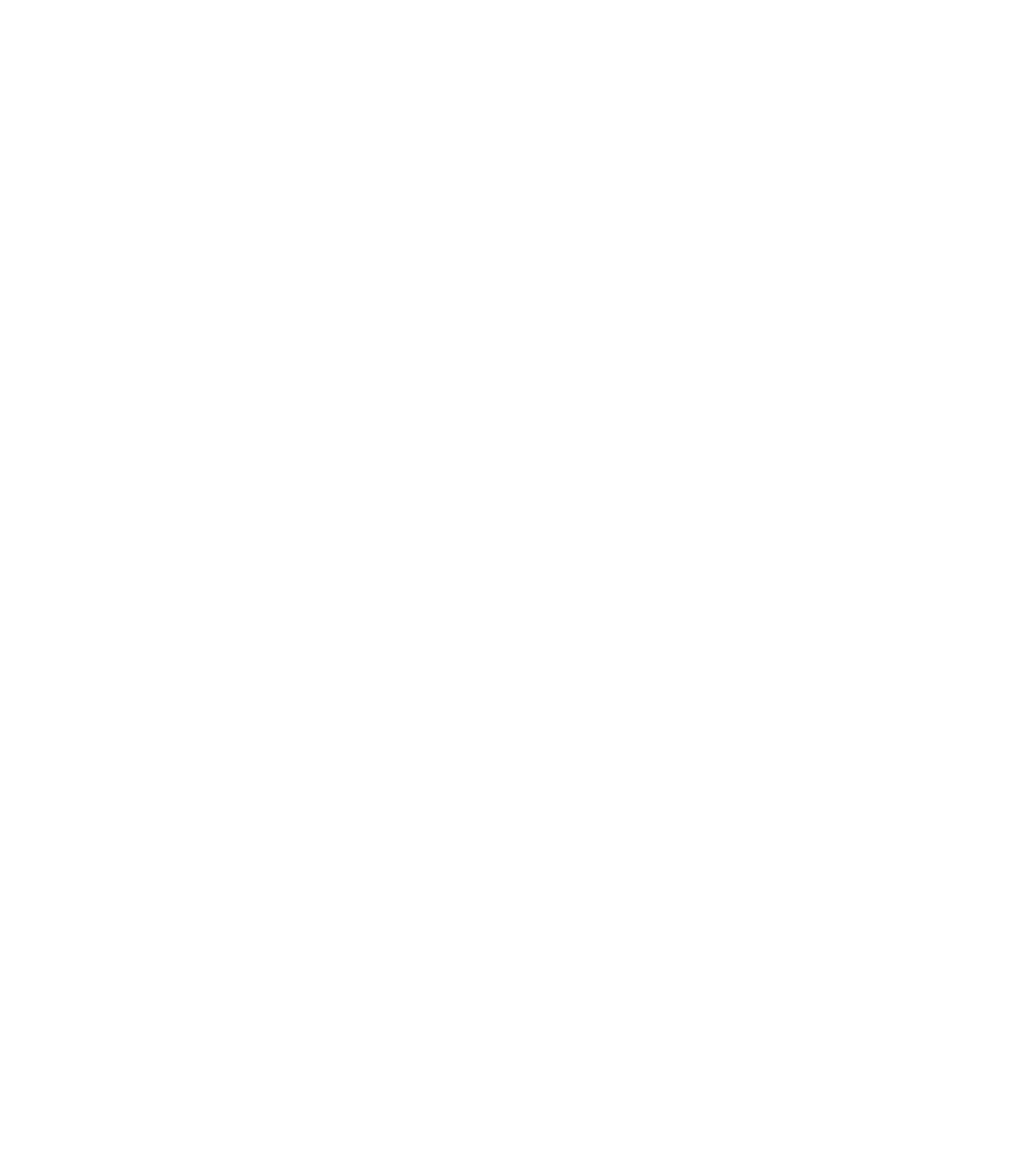
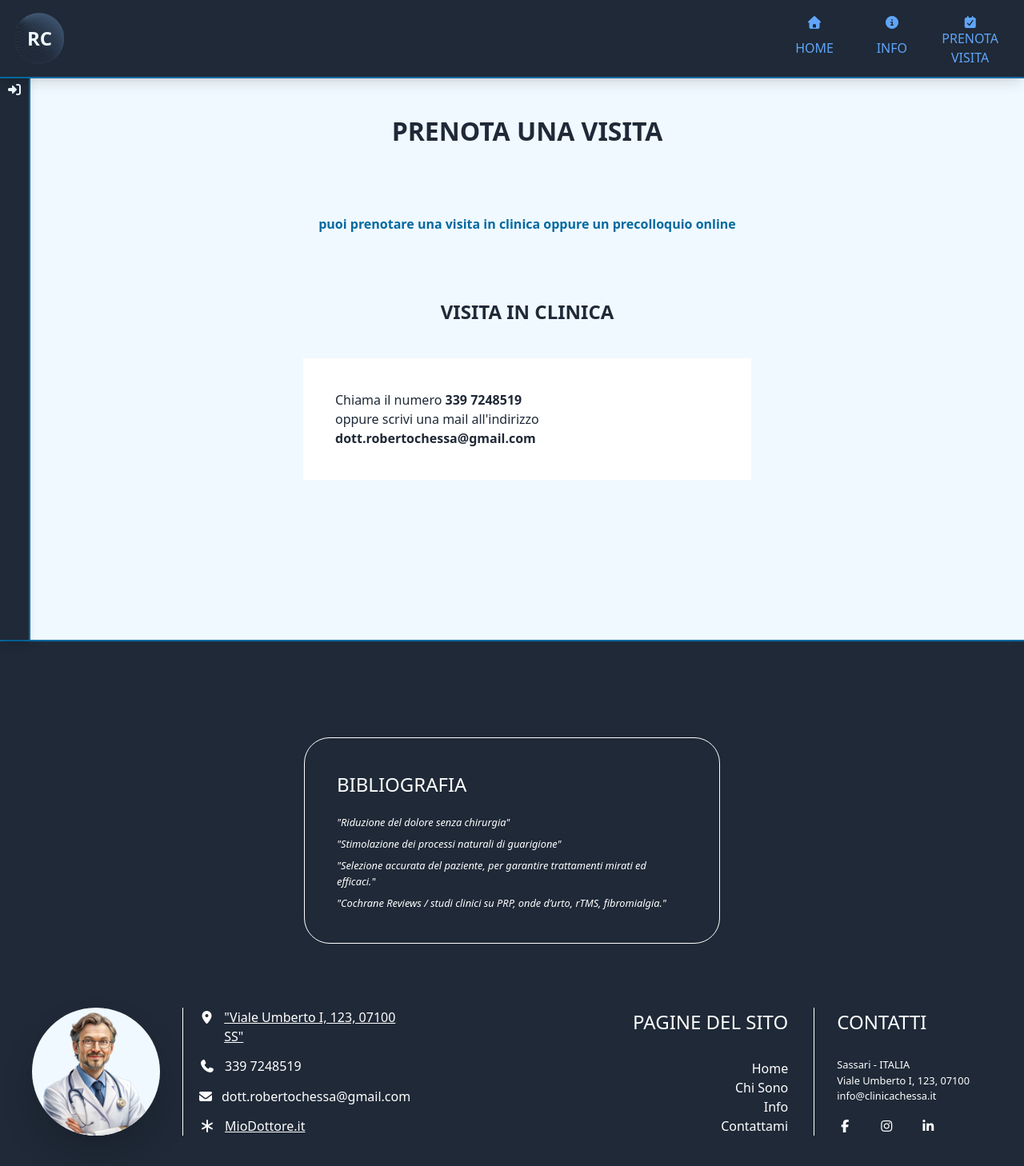
Before and after one commit to CarloDettori/heal-terapy-fe, a React (Vite) app: page /reserve in a window 1280 px wide. Before the commit this address had no page. Shown: the whole page at 80% size. Before the commit the page ends 800 px from the top, so only its background shows below. Built offline with nearby package versions, Linux system fonts and the light colour scheme.

Commit message:
succespage

```diff
--- a/src/App.jsx
+++ b/src/App.jsx
@@ -8,6 +8,7 @@
 import HomePage from "./pages/HomePage.jsx";
 import UsPage from "./pages/UsPage.jsx";
 import ReservePage from "./pages/ReservePage.jsx";
+import PaymentSuccesPage from "./pages/booking/PaymentSuccesPage.jsx";
 import InfoPage from "./pages/InfoPage.jsx";
 import OzonoterapiaPage from "./pages/infoPages/OzonoterapiaPage.jsx"
 import ScramblerTreapyPage from "./pages/infoPages/ScramblerPage.jsx"
@@ -23,6 +24,7 @@
 import OzonoStoryPage from "./pages/infoPages/OzonoPages/OzonoStoryPage.jsx";
 import OzonoPeoplePage from "./pages/infoPages/OzonoPages/OzonoPeoplePage.jsx";
 import OzonoAskPage from "./pages/infoPages/OzonoPages/OzonoAskPage.jsx";
+
 function App() {
 
   return (
@@ -49,7 +51,8 @@
             <Route path="/info/5" element={<FibromialgiaPage />} />
             <Route path="/info/6" element={<RigenerazioneArticolarePage />} />
             <Route path="/info/7" element={<TratMininvasiviPage />} />
-            <Route path="/contact" element={<ReservePage />} />
+            <Route path="/reserve" element={<ReservePage />} />
+            <Route path="/success" element={<PaymentSuccesPage />} />
           </Route>
         </Routes>
       </BrowserRouter>
--- a/src/layout/Header.jsx
+++ b/src/layout/Header.jsx
@@ -15,6 +15,12 @@
             name: "INFO",
             route: "info",
             icon: "fa-solid fa-circle-info"
+        },
+        {
+            id: 3,
+            name: "PRENOTA VISITA",
+            route: "reserve",
+            icon: "fa-solid fa-calendar-check"
         },
     ]
 
@@ -36,7 +42,7 @@
                     return (
                         <NavLink key={page.id} id={`link-${page.id}`} className="navlink flex flex-col w-full px-2 text-center text-(--light-theme) cursor-pointer" to={page.route}>
                             <i className={`${page.icon} max-h-(--title-size) mx-auto mt-2`}></i>
-                            <h2 className="mx-auto">{page.name}</h2>
+                            <h2 className="mx-auto my-auto">{page.name}</h2>
                         </NavLink>
                     )
 
--- a/src/pages/ReservePage.jsx
+++ b/src/pages/ReservePage.jsx
@@ -1,5 +1,3 @@
-
-import BreathingSphereComponent from "../components/common/BreathingSphereComponent";
 
 
 export default function ReservePage() {
@@ -9,7 +7,39 @@
 
     return (
         <section>
-            <BreathingSphereComponent />
+
+            <h1 className="text-center text-page-size font-bold mb-20 mt-30">PRENOTA UNA VISITA</h1>
+
+            <h2 className="font-bold text-center text-(--theme)">puoi prenotare una visita in clinica oppure un precolloquio online</h2>
+
+            <div className="flex flex-wrap justify-center gap-20 mx-5 ">
+
+                <div className="p-20 w-180 ">
+
+                    <h1 className="text-center  mb-10 font-bold">VISITA IN CLINICA</h1>
+
+                    <div className="srounded-xl bg-white p-10 mt-10">
+                        <h2>Chiama il numero <strong>339 7248519</strong><br /> oppure scrivi una mail all'indirizzo <strong>dott.robertochessa@gmail.com</strong></h2>
+                    </div>
+
+                </div>
+
+                <div className=" p-20 w-180 h-full">
+
+                    <h1 className="text-center mb-10 font-bold">PRECOLLOQUIO ONLINE</h1>
+
+                    <div className=" rounded-xl bg-white p-10 mt-10">
+                        <h2>Clicca su <strong>paga e prenota</strong> per fissare una visita di precolloqio online. <br /> Il prezzo di ogni visita è <strong>30€</strong></h2>
+                        <button className="flex px-5 p-3 rounded-3xl border-theme mt-5 text-(--theme) font-bold hover:text-white hover:bg-(--theme) cursor-pointer" onClick={""}>
+                            PAGA E PRENOTA
+                        </button>
+                    </div>
+
+
+
+                </div>
+
+            </div>
 
         </section>
     );
--- /dev/null
+++ b/src/pages/booking/PaymentSuccesPage.jsx
@@ -0,0 +1,18 @@
+export default function PaymentSuccesPage() {
+
+
+
+
+    return (
+        <section>
+
+            <h1 className="text-center text-page-size font-bold mb-20 mt-30"><h1>PAGAMENTO COMPLETATO CON SUCCESSO!</h1></h1>
+
+            <button className="flex mx-auto px-5 p-3 rounded-3xl border-theme mt-5 text-(--theme) font-bold hover:text-white hover:bg-(--theme) cursor-pointer" onClick={""}>
+                SCEGLI IL GIORNO DELL PRECOLLOQUIO
+            </button>
+
+        </section>
+    );
+
+};
```
